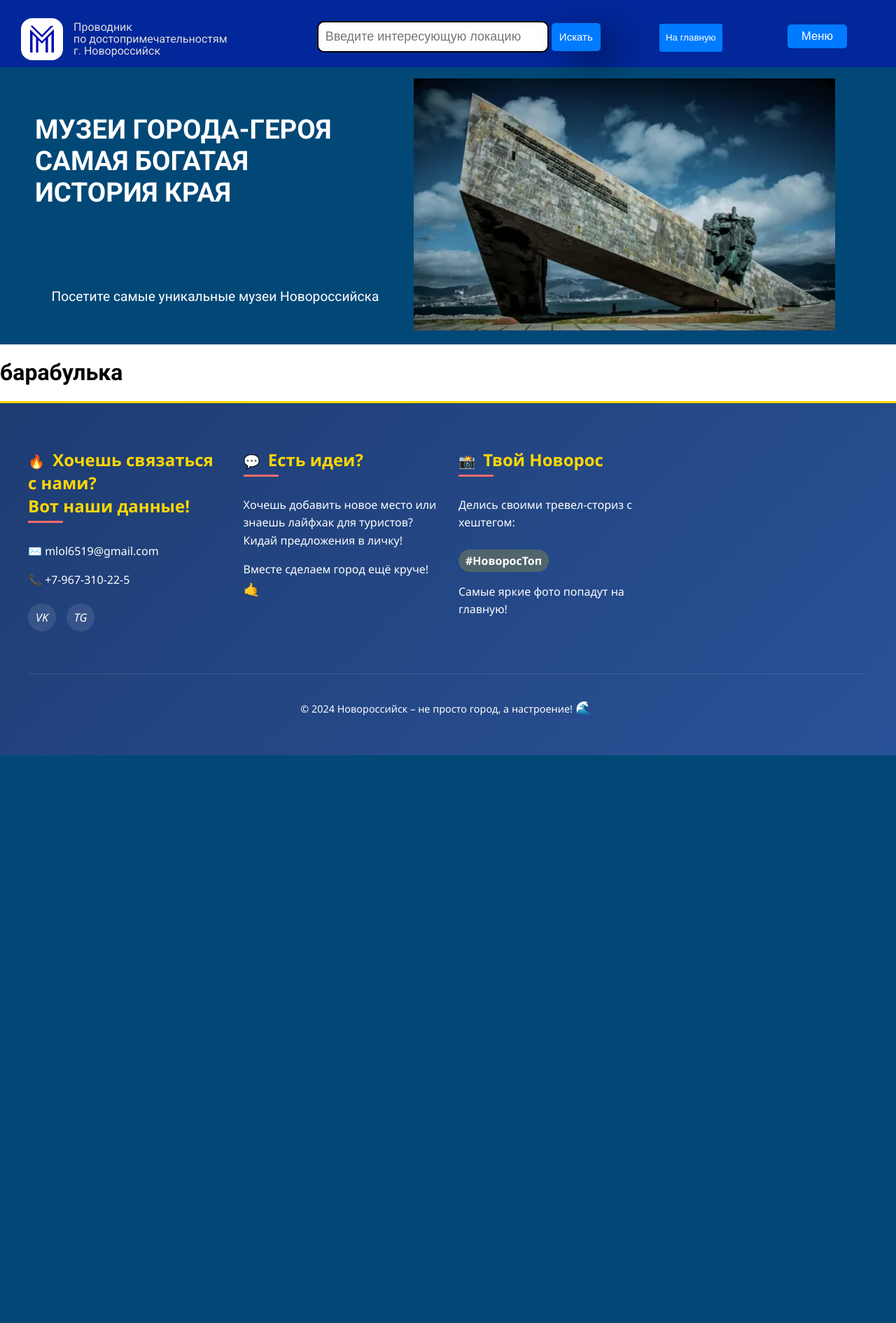
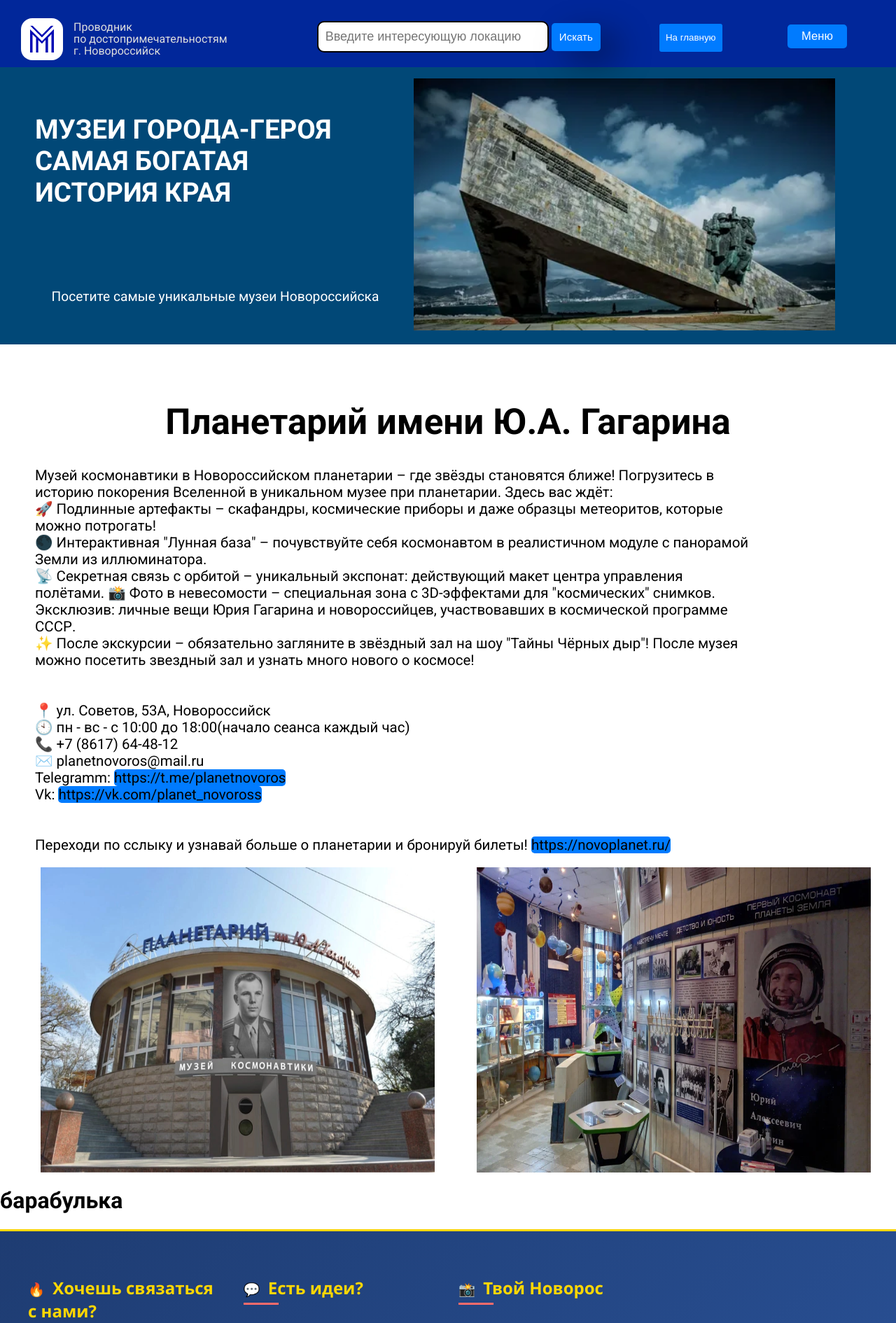
Before and after one commit to MarkZhurbenko/project_site, a Django app: page /home/museum/ in a window 1280 px wide. Shown: the top 1890 px of the page at 70% size. Before the commit the page ends 1079 px from the top, so only its background shows below. Run offline with Django 5.2, Linux system fonts and the light colour scheme.

Commit message:
сделал планетарий

```diff
--- a/website/APP/static/css/big-museum.css
+++ b/website/APP/static/css/big-museum.css
@@ -1,5 +1,33 @@
 @media screen and (max-width:2100px) and (min-width: 751px){
+.gallary-planet{
+    display: flex;
+    gap: 30px;
+    margin-left: 4.5vw;
 
+}
+
+.photo-planet{
+    width: 44vw;
+    height: 34vw;
+}
+
+
+.min-boss-text{
+    width: 80%;
+    font-size: 1.6vw;
+    margin-left: 50px;
+}
+
+.text-boss{
+    font-size: 4vw;
+    text-align: center;
+    margin-top: 80px;
+}
+.teg{
+    color: black;
+    background-color: #007BFF;
+    border-radius: 5px;
+}
 
 .button-museum-home{
     margin-left: 80px;
--- a/website/APP/static/css/small-museum.css
+++ b/website/APP/static/css/small-museum.css
@@ -1,4 +1,31 @@
 @media screen and (max-width: 750px){
+    .gallary-planet{
+        margin-left: 4.5vw;
+    }
+
+    .photo-planet{
+        width: 90vw;
+        height: 74vw;
+        margin-left: 5px;
+    }
+
+
+    .min-boss-text{
+        width: 80%;
+        font-size: 4.6vw;
+        margin-left: 20px;
+    }
+
+    .text-boss{
+        font-size: 8vw;
+        text-align: center;
+        margin-top: 50px;
+    }
+    .teg{
+        color: black;
+        background-color: #007BFF;
+        border-radius: 5px;
+    }
 
 .button-museum-home{
     background-color: #007BFF;
--- a/website/APP/templates/museum.html
+++ b/website/APP/templates/museum.html
@@ -19,5 +19,40 @@
     <p class="head-mini">Посетите самые уникальные музеи Новороссийска</p>
     <img src="{% static 'images/start-museum.webp'%}" class="start-img-museum">
 </div>
+
+<div class="museum-boss">
+    <div class="text">
+        <h1 class="text-boss">Планетарий имени Ю.А. Гагарина</h1>
+        <p class="min-boss-text">Музей космонавтики в Новороссийском планетарии – где звёзды становятся ближе!
+
+            Погрузитесь в историю покорения Вселенной в уникальном музее при планетарии. Здесь вас ждёт:<br>
+
+            🚀 Подлинные артефакты – скафандры, космические приборы и даже образцы метеоритов, которые можно потрогать!<br>
+            🌑 Интерактивная "Лунная база" – почувствуйте себя космонавтом в реалистичном модуле с панорамой Земли из иллюминатора.<br>
+            📡 Секретная связь с орбитой – уникальный экспонат: действующий макет центра управления полётами.
+            📸 Фото в невесомости – специальная зона с 3D-эффектами для "космических" снимков.<br>
+
+            Эксклюзив: личные вещи Юрия Гагарина и новороссийцев, участвовавших в космической программе СССР.<br>
+
+            ✨ После экскурсии – обязательно загляните в звёздный зал на шоу "Тайны Чёрных дыр"!
+            После музея можно посетить звездный зал и узнать много нового о космосе!<br> <br><br>
+
+            📍 ул. Советов, 53А, Новороссийск<br>
+            🕙 пн - вс - с 10:00 до 18:00(начало сеанса каждый час)<br>
+            📞 +7 (8617) 64-48-12<br>
+            ✉️ planetnovoros@mail.ru<br>
+            Telegramm:   <a class='teg' href="https://t.me/planetnovoros">https://t.me/planetnovoros</a><br>
+            Vk:    <a  class='teg' href="https://vk.com/planet_novoross">https://vk.com/planet_novoross</a><br><br><br>
+            Переходи по сслыку и узнавай больше о планетарии и бронируй билеты!
+            <a  class='teg' href="https://novoplanet.ru/">https://novoplanet.ru/</a>
+             </p>
+    </div>
+    <div class="gallary-planet">
+        <img class="photo-planet" src="{% static 'images/planet1.png'%}"><br>
+        <img class="photo-planet" src="{% static 'images/planet2.webp'%}">
+    </div>
+</div>
+
+
 <h1>барабулька</h1>
 {%endblock%}
```
Also changed, not shown: website/APP/static/images/planet1.png (added), website/APP/static/images/planet2.webp (added).
